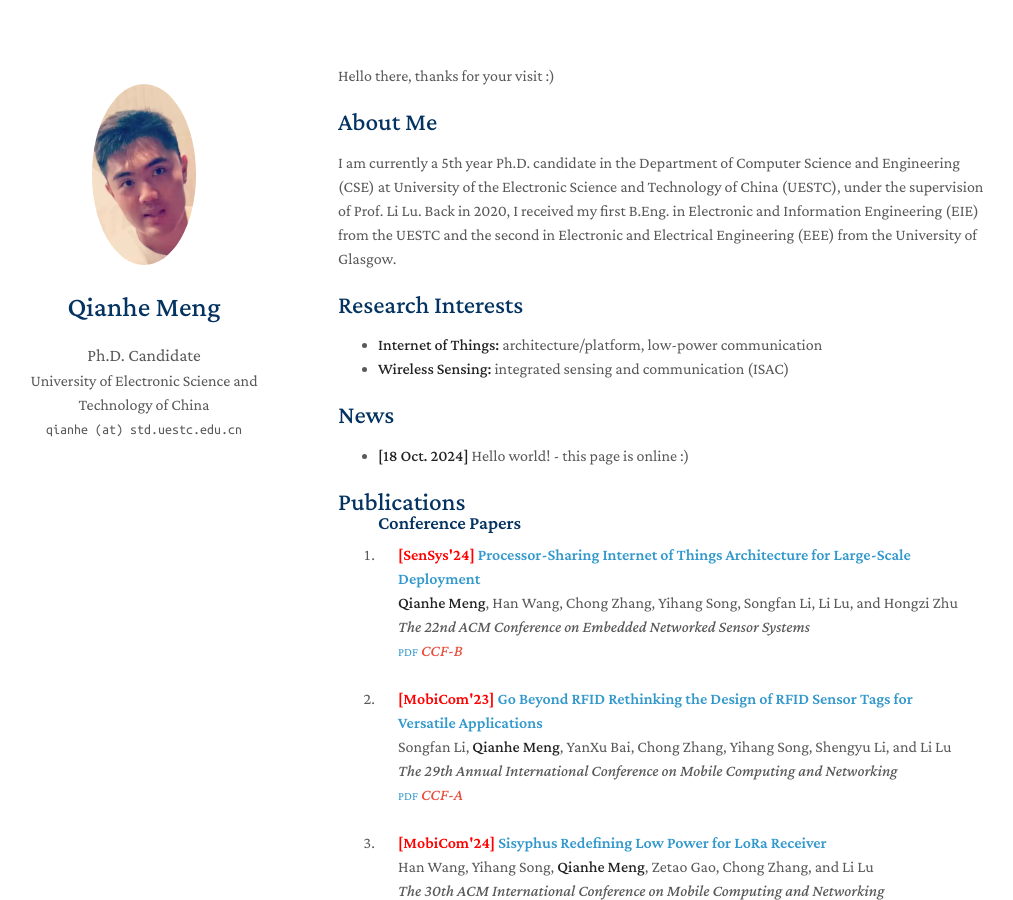
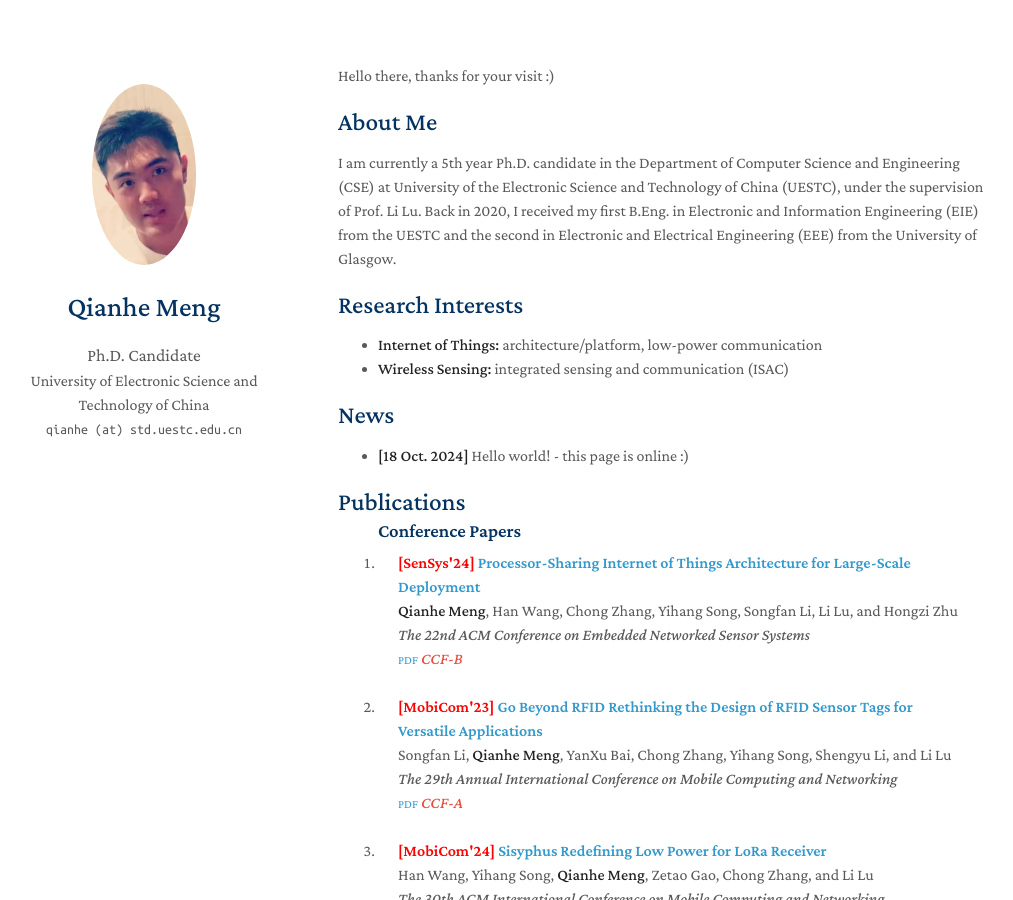
Before and after one commit to mqhyes/mqhyes.github.io, a Jekyll site: the page built from index.md, in a window 1280 px wide and 900 px high. Shown: the whole window, without its empty margins (132-1145 px from the left). Built offline with Jekyll 4.4.1, drawn with Linux system fonts in a browser that asks for light colours; a style sheet for code colours, icons or effects is not loaded.

Commit message:
Update publications_v2.md

```diff
--- a/_includes/publications_v2.md
+++ b/_includes/publications_v2.md
@@ -1,4 +1,4 @@
-<h2 id="publications" style="margin: 2px 0px -5px;">Publications</h2>
+<h2 id="publications" style="margin: 2px 0px 5px;">Publications</h2>
 
 <!-- ################################################################################### -->
 
```
